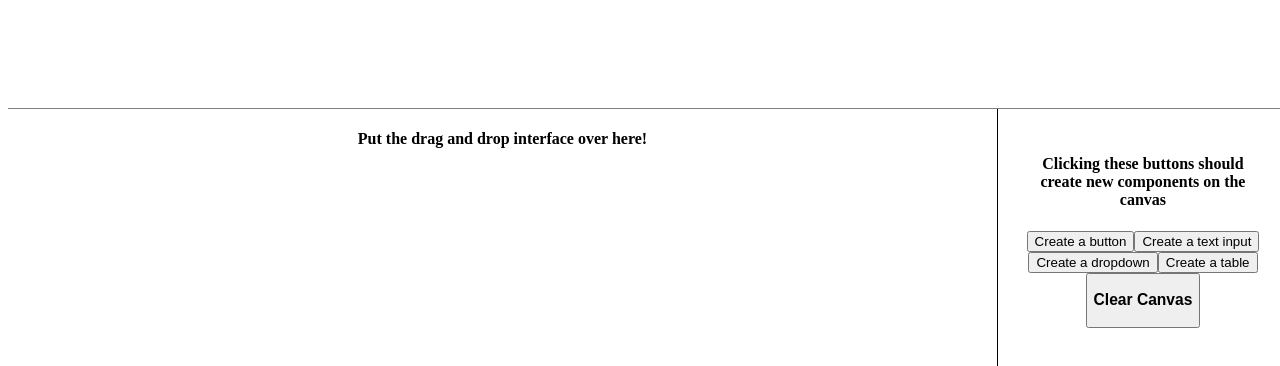
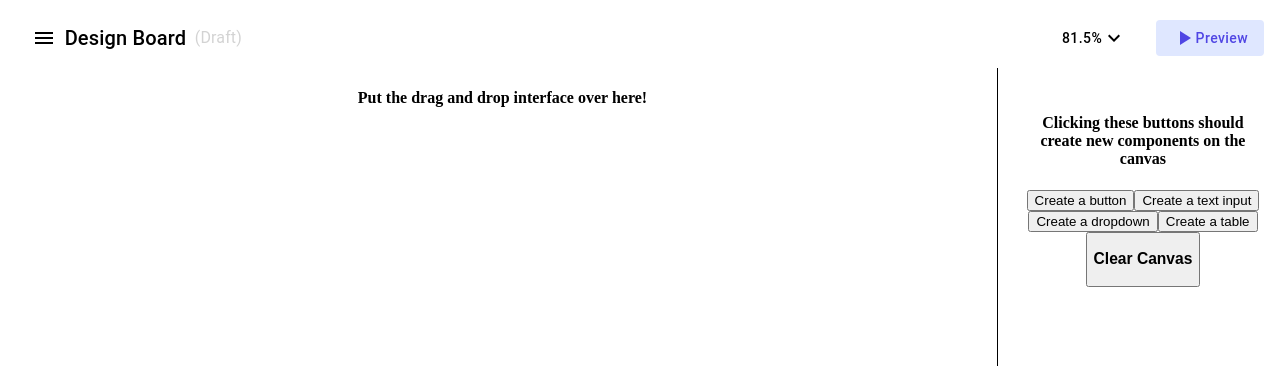
Before and after one commit to animeshdesh/CanvasDragNDrop, a React (Vite) app: page / in a window 1280 px wide. Shown: the top 366 px of the page. Built offline with nearby package versions, Linux system fonts and the light colour scheme.

Commit message:
Header Styling added

```diff
--- a/package.json
+++ b/package.json
@@ -9,6 +9,10 @@
     "preview": "vite preview"
   },
   "dependencies": {
+    "@emotion/react": "^11.11.1",
+    "@emotion/styled": "^11.11.0",
+    "@mui/icons-material": "^5.14.3",
+    "@mui/material": "^5.14.5",
     "react": "^18.2.0",
     "react-dnd": "^16.0.1",
     "react-dnd-html5-backend": "^16.0.1",
--- a/src/App.jsx
+++ b/src/App.jsx
@@ -1,4 +1,5 @@
 import React from "react";
+import AppHeader from "./components/AppHeader";
 import "./App.css";
 
 // You can split your components
@@ -8,9 +9,7 @@ const App = () => {
   return (
     <div className="App">
       {/* Feel free to delete the header */}
-      <header className="App-header">
-        <p></p>
-      </header>
+      <AppHeader />
       <Editor />
     </div>
   );
--- /dev/null
+++ b/src/components/AppHeader.css
@@ -0,0 +1,18 @@
+.App_header {
+  height: 60px;
+  display: flex;
+  align-items: center;
+  justify-content: space-between;
+  font-size: calc(10px + 2vmin);
+  padding-left: 1.5rem;
+  padding-right: 1.5rem;
+}
+.button_header {
+  display: flex;
+  justify-content: space-between;
+  align-items: center;
+  width: 210px;
+}
+.header_button {
+  color: black;
+}
--- /dev/null
+++ b/src/components/AppHeader.jsx
@@ -0,0 +1,45 @@
+import React from "react";
+import "./AppHeader.css";
+import { Box, Button, Typography } from "@mui/material";
+import MenuIcon from "@mui/icons-material/Menu";
+import PlayArrowIcon from "@mui/icons-material/PlayArrow";
+import KeyboardArrowDownIcon from "@mui/icons-material/KeyboardArrowDown";
+
+const AppHeader = () => {
+  return (
+    <>
+      <header className="App_header">
+        <Box className="button_header">
+          <MenuIcon />
+          <Typography variant="h6">Design Board</Typography>
+          <Typography sx={{ color: "lightgrey" }}>(Draft)</Typography>
+        </Box>
+        <Box className="button_header">
+          <Button
+            sx={{
+              color: "black",
+              boxShadow: "none",
+            }}
+          >
+            81.5%
+            <KeyboardArrowDownIcon />
+          </Button>
+          <Button
+            variant="contained"
+            sx={{
+              backgroundColor: "#dfe7ff",
+              color: "#5046e4",
+              boxShadow: "none",
+              textTransform: "none",
+            }}
+          >
+            <PlayArrowIcon />
+            Preview
+          </Button>
+        </Box>
+      </header>
+    </>
+  );
+};
+
+export default AppHeader;
```
Also changed, not shown: 1 other file (tests, documents, lock files or other folders).
